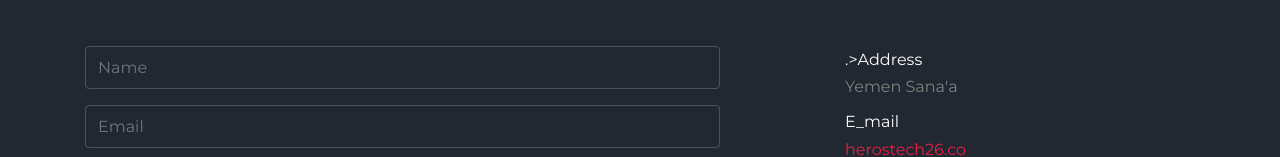
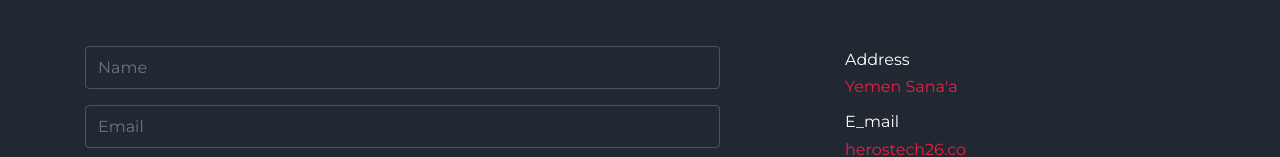
Before and after one commit to Brosfeer/SoccerVerse_Competition, a plain HTML site: page feedback.html in a window 1280 px wide. Shown: the part 802-959 px from the top of the page. Drawn offline with Linux system fonts and the light colour scheme; a script that the page names is missing; files whose address does not match are found by name.

Commit message:
smooth edition

```diff
--- a/feedback.html
+++ b/feedback.html
@@ -128,8 +128,8 @@
           <div class="col-lg-4 ml-auto">
             <ul class="list-unstyled">
               <li class="mb-2">
-                <strong class="text-white d-block" <a href="">.>Address</strong>
-                Yemen Sana'a
+                <strong class="text-white d-block">Address</strong>
+                <a href="https://google/maps/66koucwqdngYh4QL8">Yemen Sana'a
               </li>
               <li class="mb-2">
                 <strong class="text-white d-block">E_mail</strong>
```
